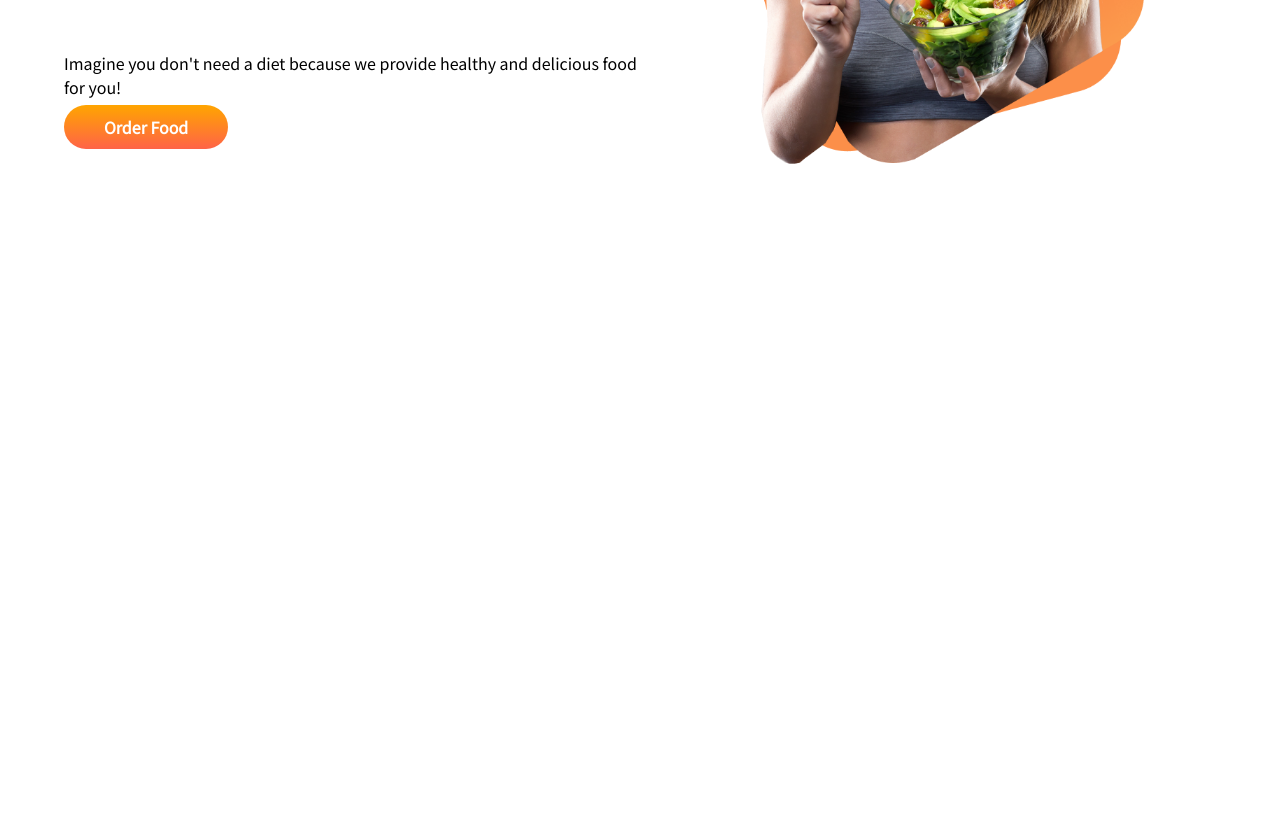
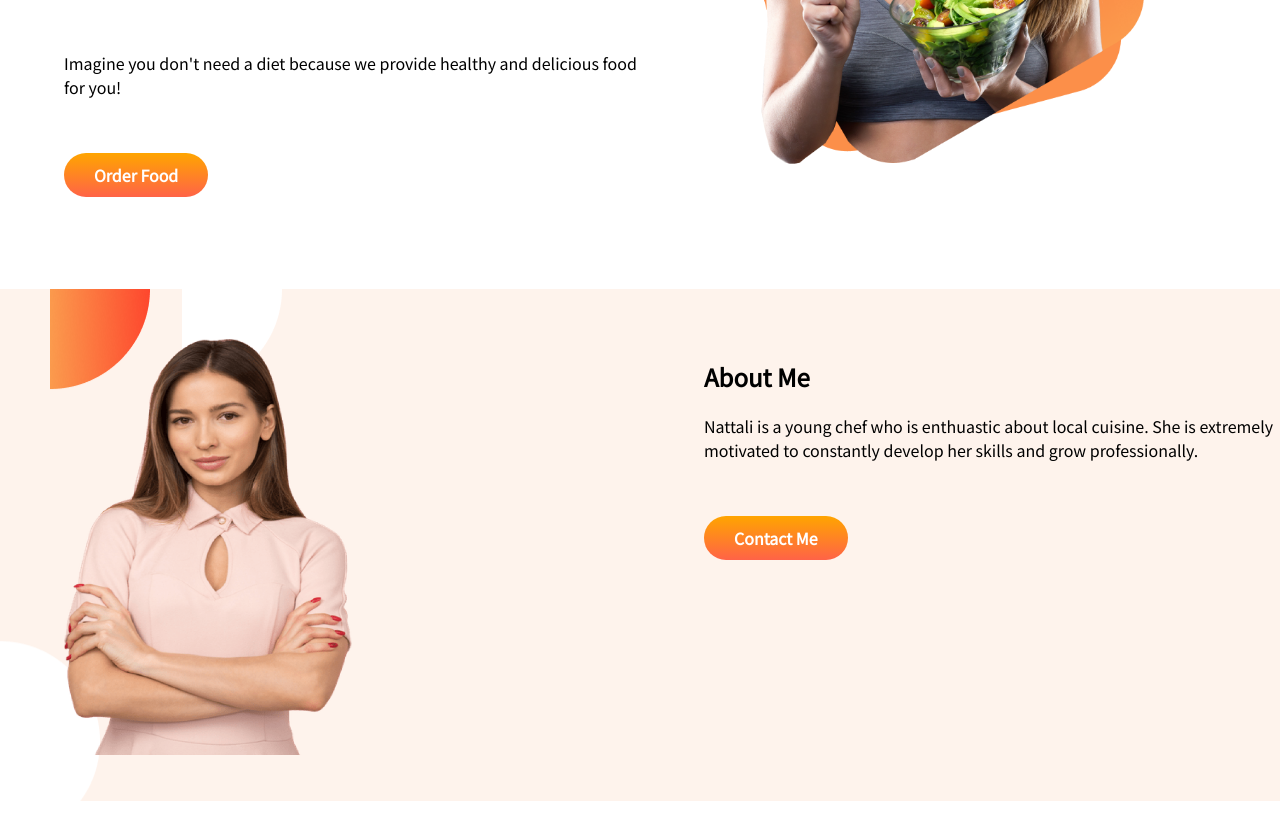
Before and after one commit to mashukj/food-network, a plain HTML site: page index.html in a window 1280 px wide. Shown: the part 389-1228 px from the top of the page. Before the commit the page ends 800 px from the top, so only its background shows below. Drawn offline with Linux system fonts and the light colour scheme.

Commit message:
about me

```diff
--- a/index.html
+++ b/index.html
@@ -13,12 +13,14 @@
 </head>
 
 <body>
-    <section class="healthy-diet">
+    <section class="flexible-container">
         <div class="half-width">
             <h1>
                 <span class="orange-color">Skip</span> The Diet , Just Eat Healthy With Food Network
             </h1>
             <p>Imagine you don't need a diet because we provide healthy and delicious food for you!</p>
+            <br>
+            <br>
             <a class="button-link" target="_blank" href="https://github.com/mashukj">Order Food</a>
         </div>
         <div class="half-width">
@@ -26,6 +28,24 @@
         </div>
 
     </section>
+    <section class="about-me flexible-container">
+        <div class="half-width">
+            <img src="images/female/Person Image.png" alt="">
+        </div>
+        <div class="half-width">
+            <h2>About Me</h2>
+            <p>
+                Nattali is a young chef who is enthuastic about local cuisine. She is extremely motivated to constantly
+                develop her skills and grow professionally.
+            </p>
+            <br>
+            <br>
+            <a class="button-link" target="_blank" href="https://www.linkedin.com/in/mashuk-jahir-2a83b5185/">Contact
+                Me</a>
+        </div>
+
+    </section>
+
 
 </body>
 
--- a/style.css
+++ b/style.css
@@ -5,8 +5,9 @@ body{
 h1{
     font-size: 65px;
 }
-section{
+.flexible-container{
     display: flex;
+    margin-bottom: 100px;
 }
 .half-width{
     width: 50%;
@@ -15,6 +16,7 @@ section{
 }
 .half-width img{
     width: 80%;
+
 }
 .orange-color{
     color: orange;
@@ -24,6 +26,17 @@ section{
     background-image: linear-gradient(orange,tomato);
     color: white;
     font-weight: 700;
-    padding: 10px 40px;
+    padding: 10px 30px;
     border-radius: 30px;
 }
+.about-me{
+    text-align: left;
+
+}
+.about-me img{
+    width: 50%;
+    height: 90%;
+}
+.about-me{
+    background-image: url(images/shapes/7.png);
+}
```
